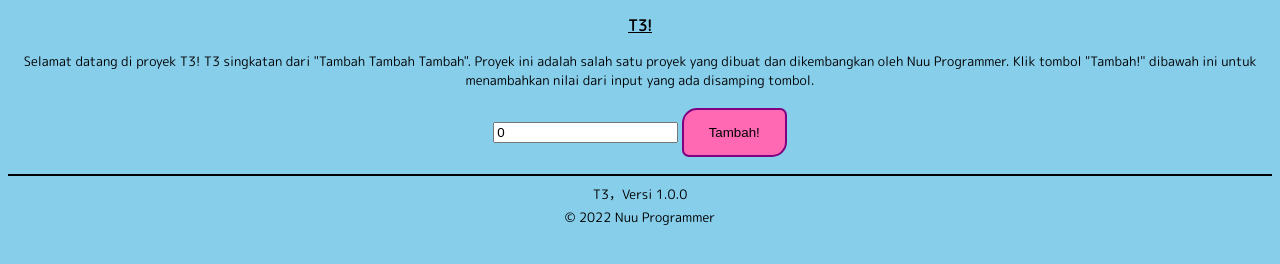
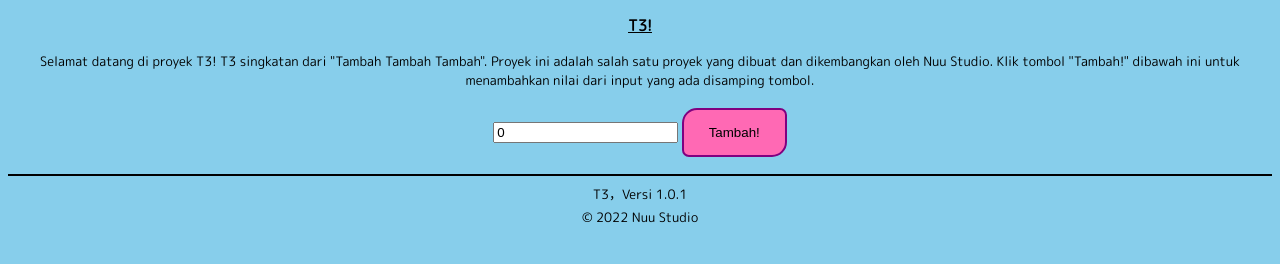
Before and after one commit to Jtynuu/T3, a plain HTML site: page index.html in a window 1280 px wide. Drawn offline with Linux system fonts and the light colour scheme.

Commit message:
Update - index.html

```diff
--- a/index.html
+++ b/index.html
@@ -3,8 +3,8 @@
 <head>
   <meta name="viewport" content="width=device-width, initial-scale=1" />
   <meta charset="utf-8" />
-  <meta name="description" content="T3 adalah proyek yang dibuat dan dikembangkan oleh Nuu Programmer" />
-  <title>T3 by Nuu Programer</title>
+  <meta name="description" content="T3 adalah proyek yang dibuat dan dikembangkan oleh Nuu Studio" />
+  <title>T3 by Nuu Studio</title>
   <link rel="stylesheet" href="style.css" />
 </head>
 <body>
@@ -14,7 +14,7 @@
 
   <main>
     <p>
-      Selamat datang di proyek T3! T3 singkatan dari "Tambah Tambah Tambah". Proyek ini adalah salah satu proyek yang dibuat dan dikembangkan oleh Nuu Programmer. Klik tombol "Tambah!" dibawah ini untuk menambahkan nilai dari input yang ada disamping tombol.
+      Selamat datang di proyek T3! T3 singkatan dari "Tambah Tambah Tambah". Proyek ini adalah salah satu proyek yang dibuat dan dikembangkan oleh Nuu Studio. Klik tombol "Tambah!" dibawah ini untuk menambahkan nilai dari input yang ada disamping tombol.
     </p>
     <input type="text" id="inc" value="0">
     <button onclick="buttonClick()">Tambah!</button>
@@ -22,8 +22,8 @@
   <hr />
 
   <footer>
-    <p>T3，Versi 1.0.0</p>
-    <p>&copy; 2022 Nuu Programmer</p>
+    <p>T3，Versi 1.0.1</p>
+    <p>&copy; 2022 Nuu Studio</p>
   </footer>
 
   <script src="script.js"></script>
```
